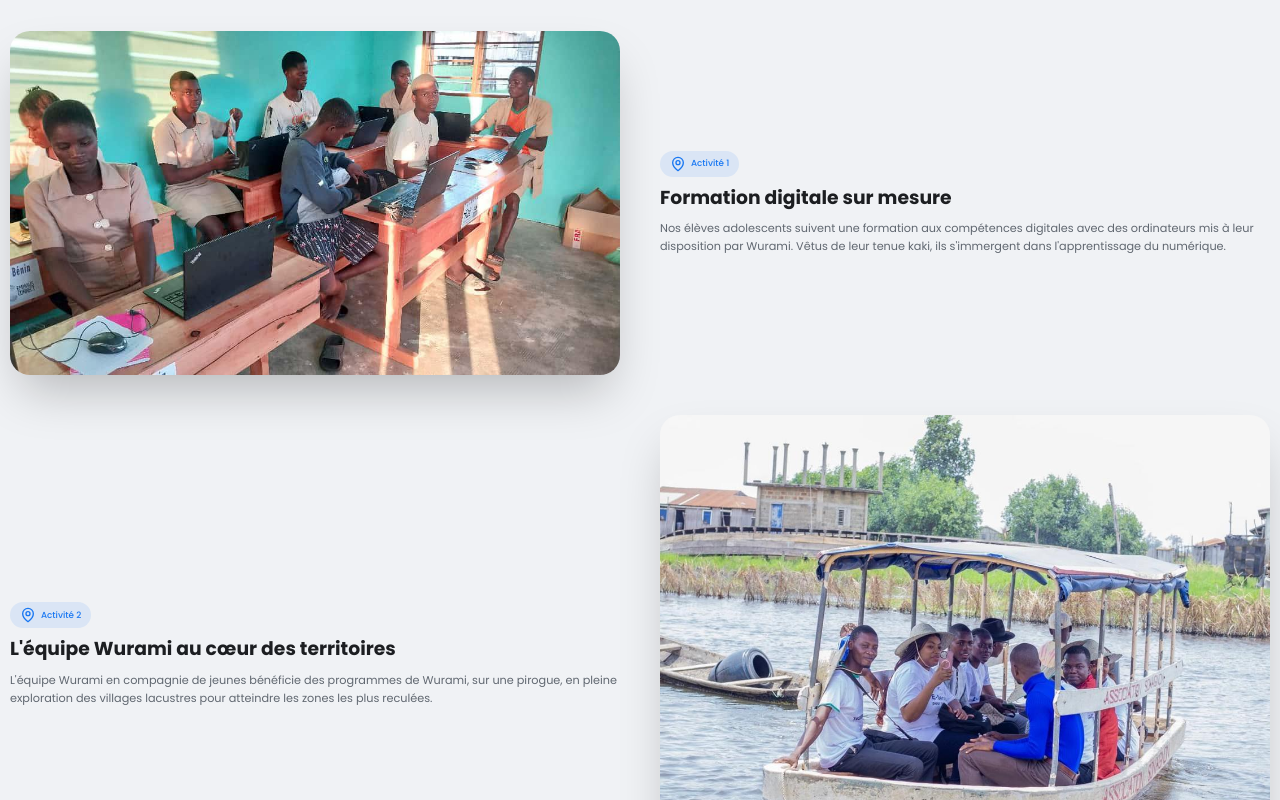
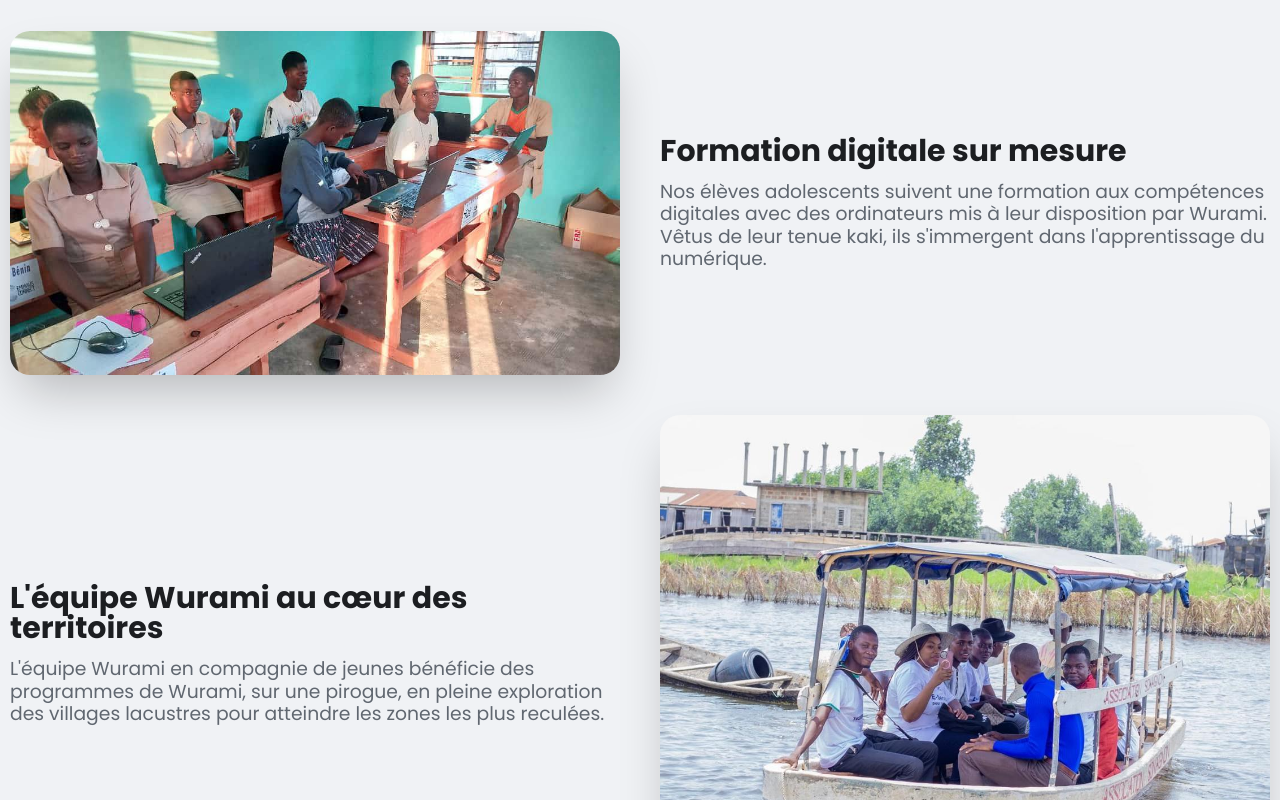
Before and after one commit to VOGLOSSOU/win-academy-fronend-app, a Next.js app: page /a-propos in a window 1280 px wide. Shown: the part 2600-3400 px from the top of the page. Built offline with nearby package versions, Linux system fonts and the light colour scheme.

Commit message:
okay good

```diff
--- a/src/app/a-propos/page.tsx
+++ b/src/app/a-propos/page.tsx
@@ -5,7 +5,7 @@ import Image from 'next/image';
 import Navigation from '@/components/Navigation';
 import Footer from '@/components/Footer';
 import FAQSection from '@/components/FAQSection';
-import { Award, Heart, Target, Zap, Globe, Users, Smartphone, MapPin } from 'lucide-react';
+import { Award, Heart, Target, Zap, Globe, Users, Smartphone } from 'lucide-react';
 
 // Données des activités avec animations
 const activities = [
@@ -280,14 +280,10 @@ export default function AProposPage() {
 
                     {/* Content */}
                     <div className="w-full md:w-1/2">
-                      <div className="inline-flex items-center gap-2 bg-primary/10 px-4 py-2 rounded-full mb-4">
-                        <MapPin className="text-primary" size={16} />
-                        <span className="text-primary font-medium text-sm">Activité {index + 1}</span>
-                      </div>
-                      <h3 className="text-2xl md:text-3xl font-bold text-dark mb-4">
+                      <h3 className="text-4xl md:text-5xl font-bold text-dark mb-6">
                         {activity.title}
                       </h3>
-                      <p className="text-lg text-gray-600 leading-relaxed">
+                      <p className="text-2xl md:text-3xl text-gray-600 leading-relaxed">
                         {activity.description}
                       </p>
                     </div>
```
